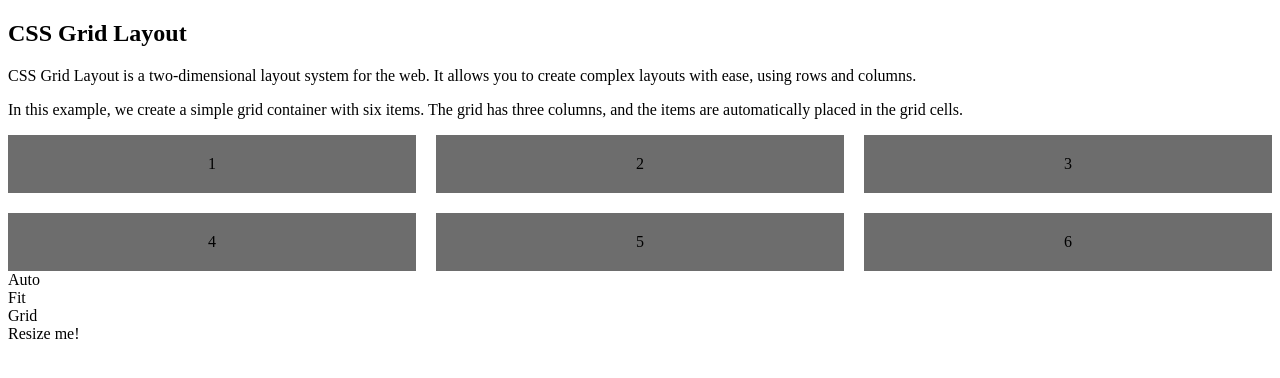
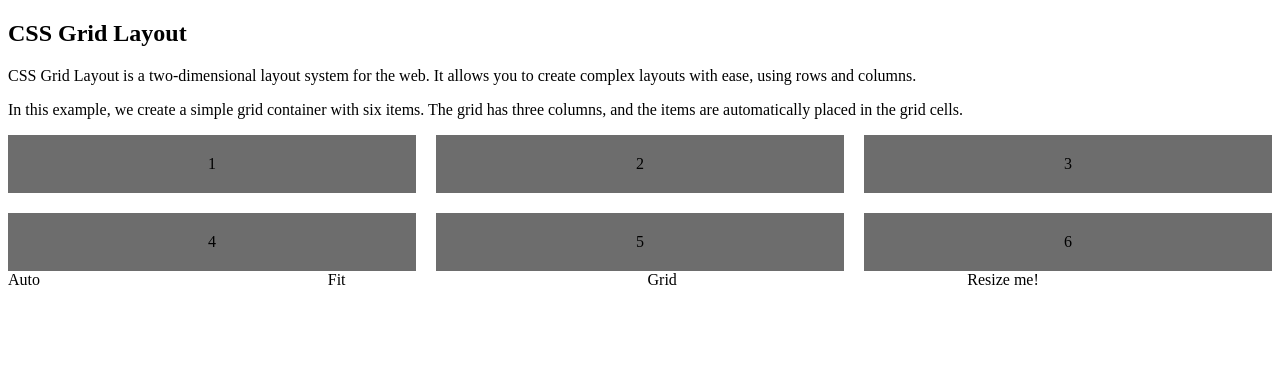
Before and after one commit to pj-web/htmlcss_tr, a plain HTML site: page htmlcss-grid/index.html in a window 1280 px wide. Drawn offline with Linux system fonts and the light colour scheme.

Commit message:
Update style.css

```diff
--- a/htmlcss-grid/css/style.css
+++ b/htmlcss-grid/css/style.css
@@ -9,3 +9,9 @@
     padding: 20px;
     text-align: center;
 }
+
+.container2 {
+    display: grid;
+    grid-template-columns: repeat(auto-fit, minmax(200px, 1fr));
+    gap: 15px;
+}
```
